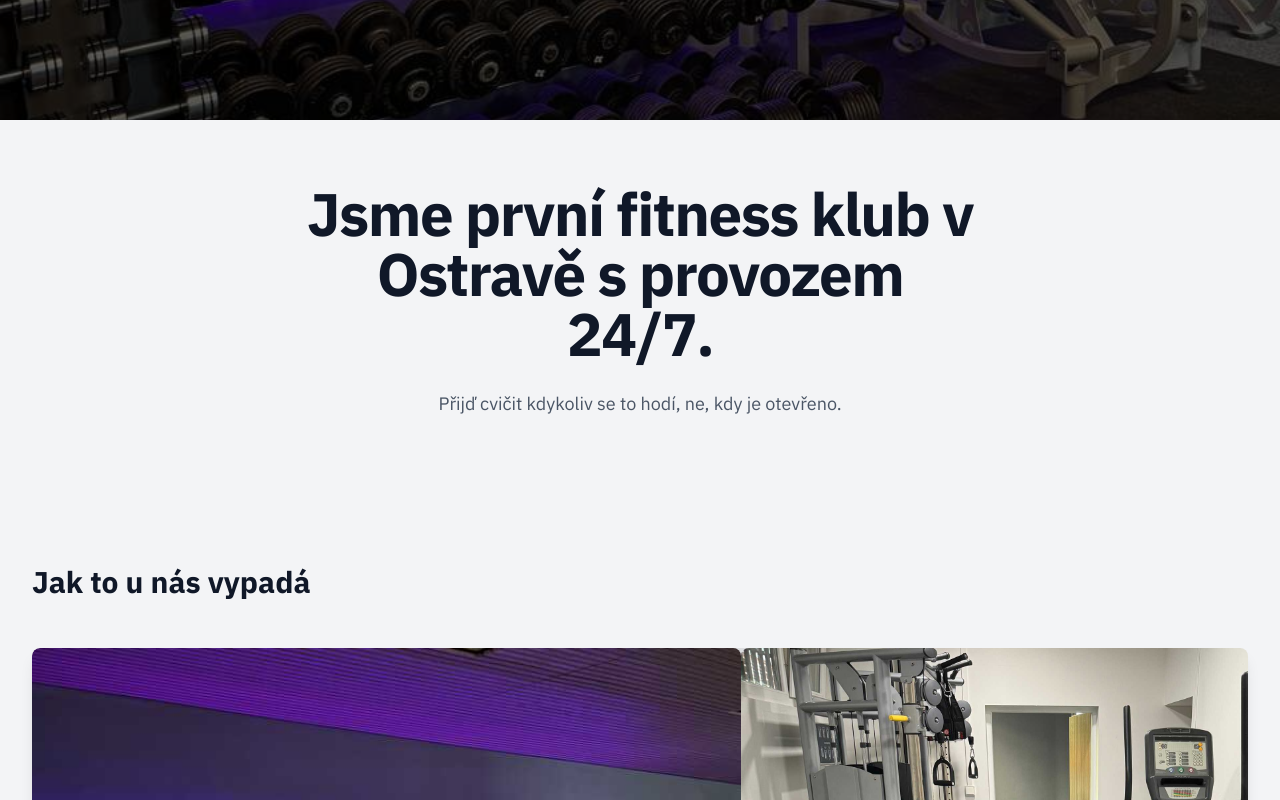
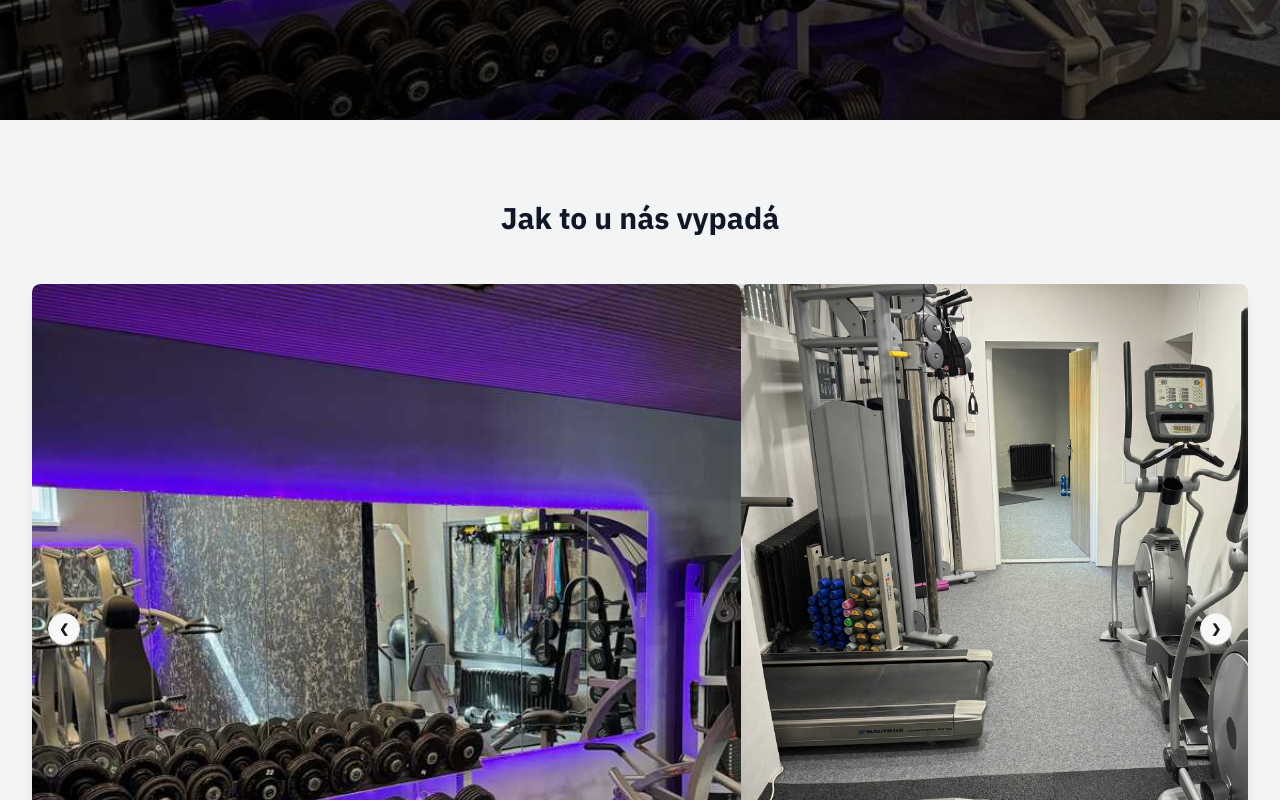
Before and after one commit to olympiagym/olympiagym.github.io, a website: page index.html in a window 1280 px wide. Shown: the part 680-1480 px from the top of the page. Drawn offline with Linux system fonts and the light colour scheme.

Commit message:
fix alignment

```diff
--- a/index.html
+++ b/index.html
@@ -98,20 +98,9 @@
     </div>
   </section>
 
-  <section class="px-6 py-24 sm:py-16 lg:px-8" id="o-nas">
-    <div class="max-w-2xl mx-auto text-center">
-      <h2 class="text-4xl font-bold tracking-tight text-gray-900 sm:text-6xl">
-        Jsme první fitness klub v Ostravě s provozem 24/7.
-      </h2>
-      <p class="mt-6 text-lg leading-8 text-gray-600">
-        Přijď cvičit kdykoliv se to hodí, ne, kdy je otevřeno.
-      </p>
-    </div>
-  </section>
-
   <section class="px-6 py-16 sm:py-8 lg:px-8" id="gallery">
     <div class="container h-full py-6 mx-auto sm:py-8 lg:py-12">
-      <div class="flex items-center justify-between gap-8 mb-4 sm:mb-8 md:mb-12">
+      <div class="flex items-center justify-center gap-8 mb-4 sm:mb-8 md:mb-12">
         <h2 class="text-2xl font-bold text-gray-900 lg:text-3xl">Jak to u nás vypadá</h2>
       </div>
 
```
Also changed, not shown: en/index_en.html (+1 -12 lines).
